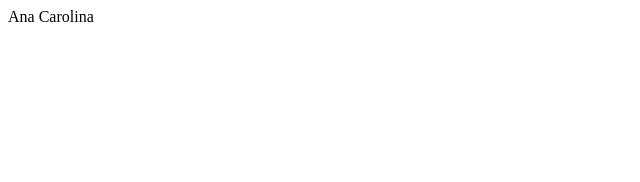
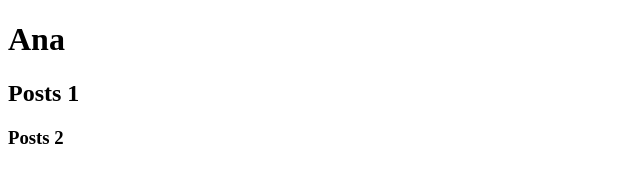
Before and after one commit to anacarolinaluizsantos/dio-tqi-desafio, a plain HTML site: page Introdução_html5_css3/index.html in a window 1280 px wide. Shown: the whole page, without its empty margins (0-640 px from the left). Drawn offline with Linux system fonts and the light colour scheme.

Commit message:
anotações sobre semântica do html

```diff
--- a/Introdução_html5_css3/index.html
+++ b/Introdução_html5_css3/index.html
@@ -4,9 +4,21 @@
     <meta charset="UTF-8">
     <meta http-equiv="X-UA-Compatible" content="IE=edge">
     <meta name="viewport" content="width=device-width, initial-scale=1.0">
-    <title>Primeira página</title>
+    <title>Ana Carolina</title>
 </head>
 <body>
- Ana Carolina
+ <header>
+     <h1>Ana</h1>
+ </header>
+ <section>
+  <h2>Posts 1 </h2>
+ </section>
+ <article>
+     <h3>Posts 2</h3>
+ </article>
+ <section>
+  <footer>
+  </footer>
+ </section>
 </body>
 </html>
```
